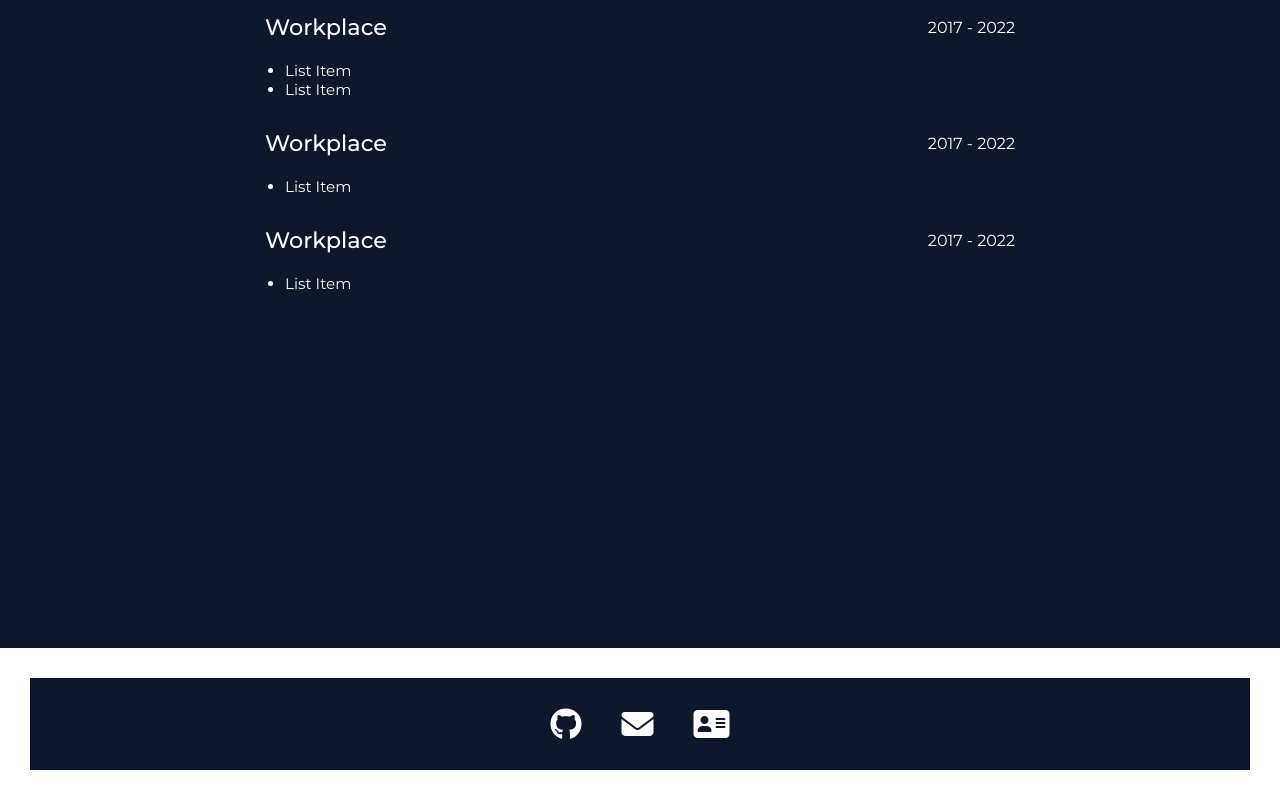
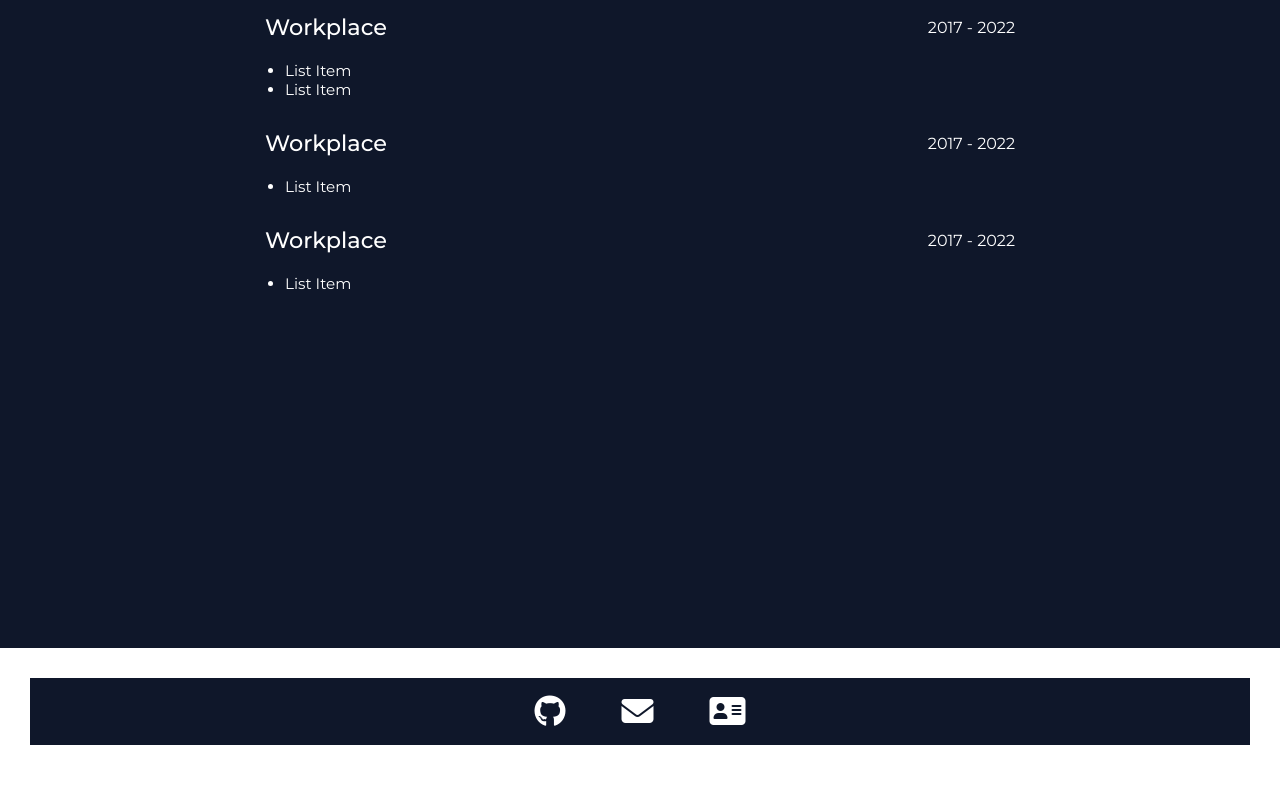
Before and after one commit to DragonSenses/react-portfolio, a React (Create React App) app: page / in a window 1280 px wide. Shown: the part 3375-4175 px from the top of the page. After the commit the page ends 4150 px from the top, so only its background shows below. Built offline with nearby package versions, Linux system fonts and the light colour scheme.

Commit message:
Polishing Footer Component

```diff
--- a/src/components/Footer.js
+++ b/src/components/Footer.js
@@ -4,9 +4,17 @@ import styles from './footer.module.css'
 export default function Footer() {
   return (
     <footer className={styles.footerWrapper}>
-      <i className={`fa-brands fa-github ${styles.icon}`}></i>
-      <i className={`fa-solid fa-envelope ${styles.icon}`}></i>
-      <i className={`fa-solid fa-address-card ${styles.icon}`}></i>
+      <a href="https://github.com/DragonSenses" className={styles.icon} target="_blank" rel="noreferrer">
+        <i className="fa-brands fa-github"></i>
+      </a>
+
+      <a href="https://google.com/" className={styles.icon} target="_blank" rel="noreferrer">
+        <i className="fa-solid fa-envelope"></i>
+      </a>
+
+      <a href="https://google.com/" className={styles.icon} target="_blank" rel="noreferrer">
+        <i className="fa-solid fa-address-card"></i>
+      </a>
     </footer>
   )
 }
--- a/src/components/footer.module.css
+++ b/src/components/footer.module.css
@@ -3,7 +3,7 @@
   align-items: center;
   justify-content: center;
   gap: 40px;
-  padding: 30px 0;
+  padding: 14px 0;
   margin: 30px;
   font-size: 2rem;
   background: #0f172a;
@@ -13,6 +13,9 @@
 .icon {
   cursor: pointer;
   transition-duration: 300ms;
+  padding: 0 8px;
+  text-decoration: none;
+  color: inherit;
 }
 
 .icon:hover {
```
Also changed, not shown: 2 other files (tests, documents, lock files or other folders).
